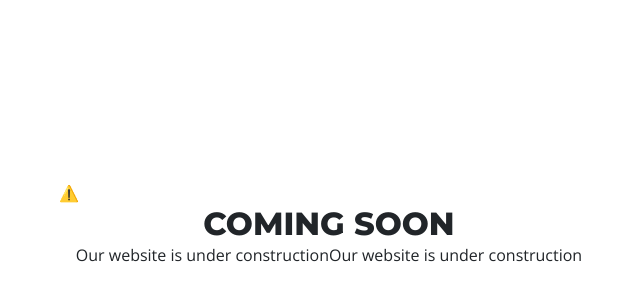
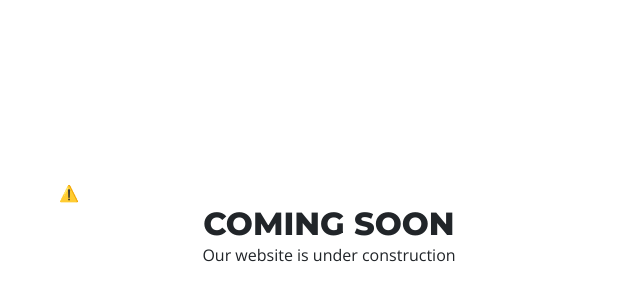
Before and after one commit to digicollabs/digicollabs-web, a plain HTML site: page index.html in a window 1280 px wide. Shown: the part 168-468 px from the top of the page, without its empty margins (311-951 px from the left). Drawn offline with nearby package versions, Linux system fonts and the light colour scheme; no server answers.

Commit message:
delete p tag

```diff
--- a/index.html
+++ b/index.html
@@ -27,7 +27,6 @@
                 </div>
                 <div class="d-flex justify-content-center mt-n2">
                     <p>Our website is under construction</p>
-                    <p>Our website is under construction</p>
                 </div>
             </div>
         </div>
```
